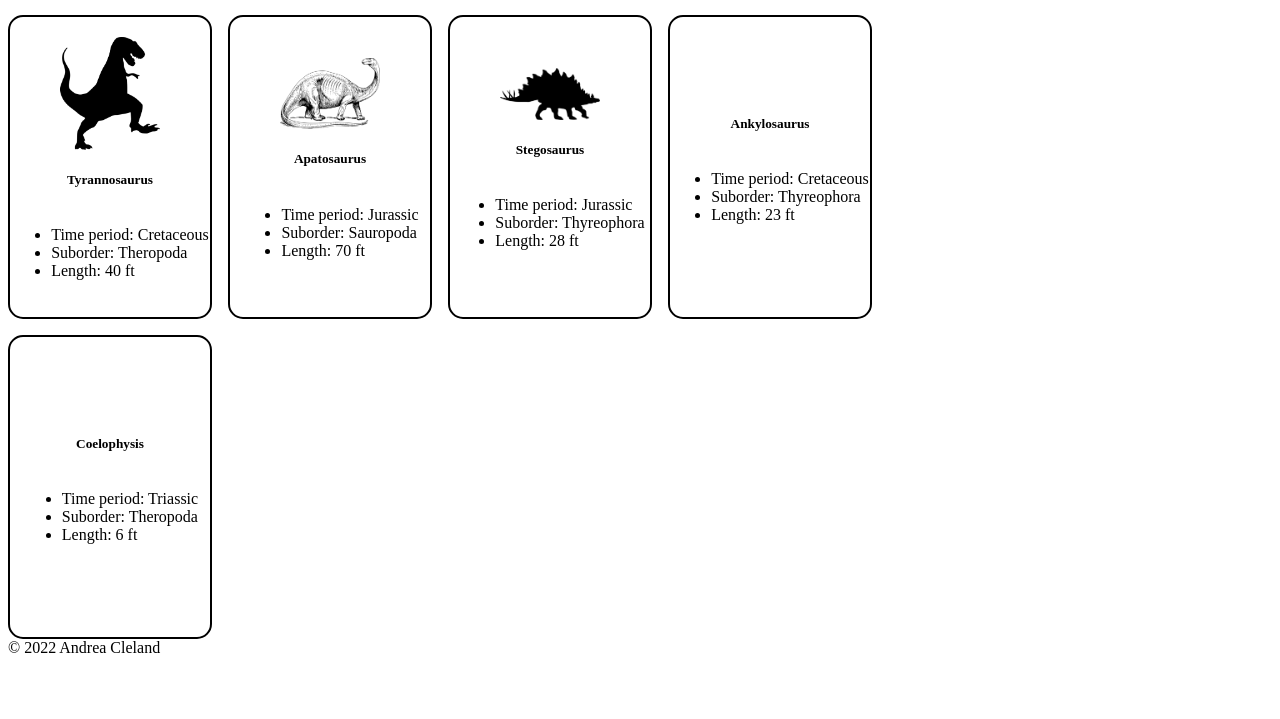
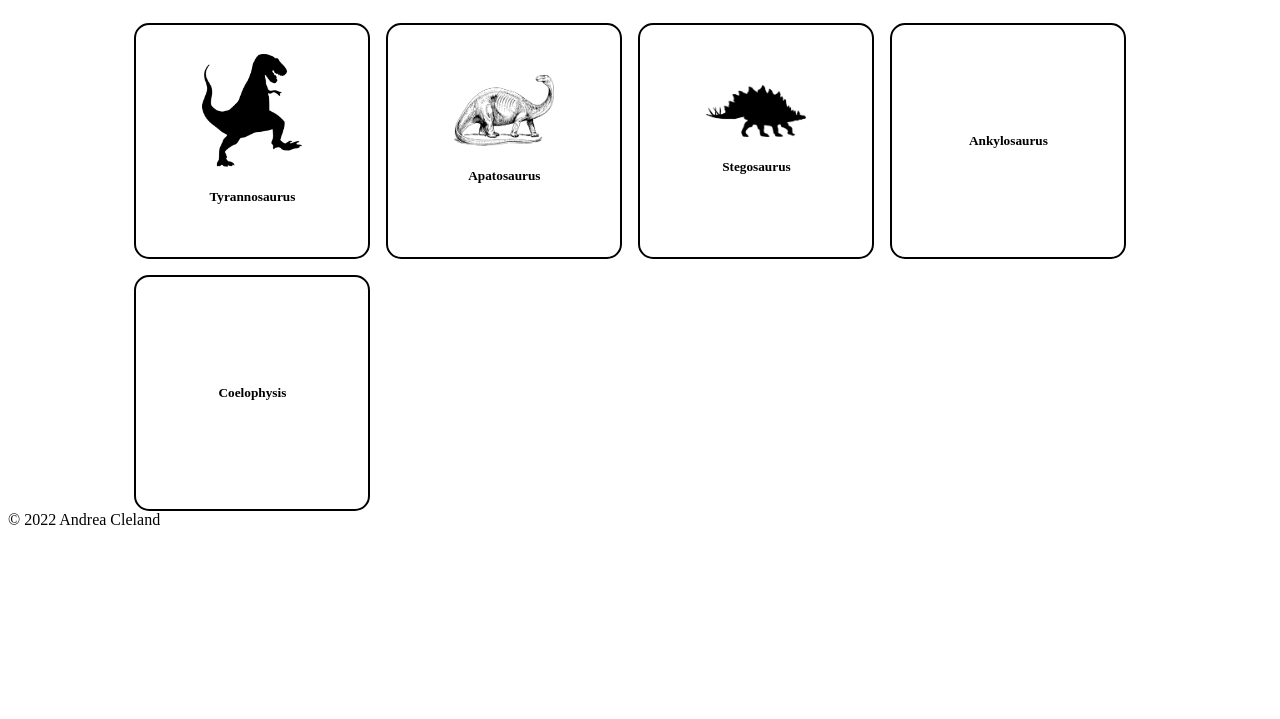
Before and after one commit to acleland/list-detail, a plain HTML site: page index.html in a window 1280 px wide. Shown: the part 81-800 px from the top of the page. Drawn offline with Linux system fonts and the light colour scheme.

Commit message:
changed dino list elements to links to a dino-detail page

```diff
--- a/app.js
+++ b/app.js
@@ -1,13 +1,15 @@
 // import functions and grab DOM elements
 import { dinosaurs } from './dino-data.js';
 import { renderDino } from './utils.js';
+const main = document.querySelector('main');
 
-const main = document.querySelector('main');
+// Create a container for my dinosaurs
 const dinoContainer = document.createElement('div');
 dinoContainer.setAttribute('id', 'dino-container');
 dinoContainer.classList.add('container');
 main.append(dinoContainer);
 
+// Pull dino info from dino-data.js and add them to my container
 for (let dino of dinosaurs) {
     dinoContainer.append(renderDino(dino));
 }
--- a/dino-data.js
+++ b/dino-data.js
@@ -1,5 +1,6 @@
 const dinosaurs = [
     {
+        id: 1,
         name: 'Tyrannosaurus',
         period: 'Cretaceous',
         suborder: 'Theropoda',
@@ -7,6 +8,7 @@ const dinosaurs = [
         image: './assets/dinosaurs/tyrannosaurus.png'
     },
     {
+        id: 2,
         name: 'Apatosaurus',
         period: 'Jurassic',
         suborder: 'Sauropoda',
@@ -14,6 +16,7 @@ const dinosaurs = [
         image: './assets/dinosaurs/apatosaurus.png'
     },
     {
+        id: 3,
         name: 'Stegosaurus',
         period: 'Jurassic',
         suborder: 'Thyreophora',
@@ -21,12 +24,14 @@ const dinosaurs = [
         image: './assets/dinosaurs/stegosaurus.png'
     },
     {
+        id: 4,
         name: 'Ankylosaurus',
         period: 'Cretaceous',
         suborder: 'Thyreophora',
         length: 23,
     },
     {
+        id: 5,
         name: 'Coelophysis',
         period: 'Triassic',
         suborder: 'Theropoda',
--- /dev/null
+++ b/dinosaurs/dino-detail.js
@@ -0,0 +1 @@
+console.log('dino-detail is running');
--- a/styles/style.css
+++ b/styles/style.css
@@ -1,12 +1,20 @@
+main {
+    display: flex;
+    flex-direction: column;
+    align-items: center;
+}
+
 .container {
     width: 80%;
     display: flex;
     flex-direction: row;
     flex-wrap: wrap;
 }
+
 .dinosaur {
     width: 200px;
-    height: 300px;
+    height: 200px;
+    padding: 1em;
     border: 2px solid black;
     margin-right: 1em;
     margin-top: 1em;
@@ -22,3 +30,8 @@
 .dinosaur img {
     width: 50%;
 }
+
+a {
+    text-decoration: none;
+    color: black;
+}
--- a/utils.js
+++ b/utils.js
@@ -1,6 +1,14 @@
+export function findById(id, data) {
+    return data.find((item) => item.id === id);
+}
+
 export function renderDino(dino) {
     const div = document.createElement('div');
     div.classList.add('dinosaur');
+
+    const a = document.createElement('a');
+    a.href = `./dinosaurs/?id=${dino.id}`;
+    a.append(div);
 
     if (dino.image) {
         const img = document.createElement('img');
@@ -13,20 +21,21 @@ export function renderDino(dino) {
     h5.textContent = dino.name;
     div.append(h5);
 
-    const ul = document.createElement('ul');
 
-    let li1 = document.createElement('li');
-    li1.textContent = `Time period: ${dino.period}`;
-    ul.append(li1);
+    // const ul = document.createElement('ul');
 
-    let li2 = document.createElement('li');
-    li2.textContent = `Suborder: ${dino.suborder}`;
-    ul.append(li2);
+    // let li1 = document.createElement('li');
+    // li1.textContent = `Time period: ${dino.period}`;
+    // ul.append(li1);
 
-    let li3 = document.createElement('li');
-    li3.textContent = `Length: ${dino.length} ft`;
-    ul.append(li3);
+    // let li2 = document.createElement('li');
+    // li2.textContent = `Suborder: ${dino.suborder}`;
+    // ul.append(li2);
 
-    div.append(ul);
-    return div;
+    // let li3 = document.createElement('li');
+    // li3.textContent = `Length: ${dino.length} ft`;
+    // ul.append(li3);
+
+    // div.append(ul);
+    return a;
 }
```
Also changed, not shown: dinosaurs/index.html (added, +13 -0 lines).
